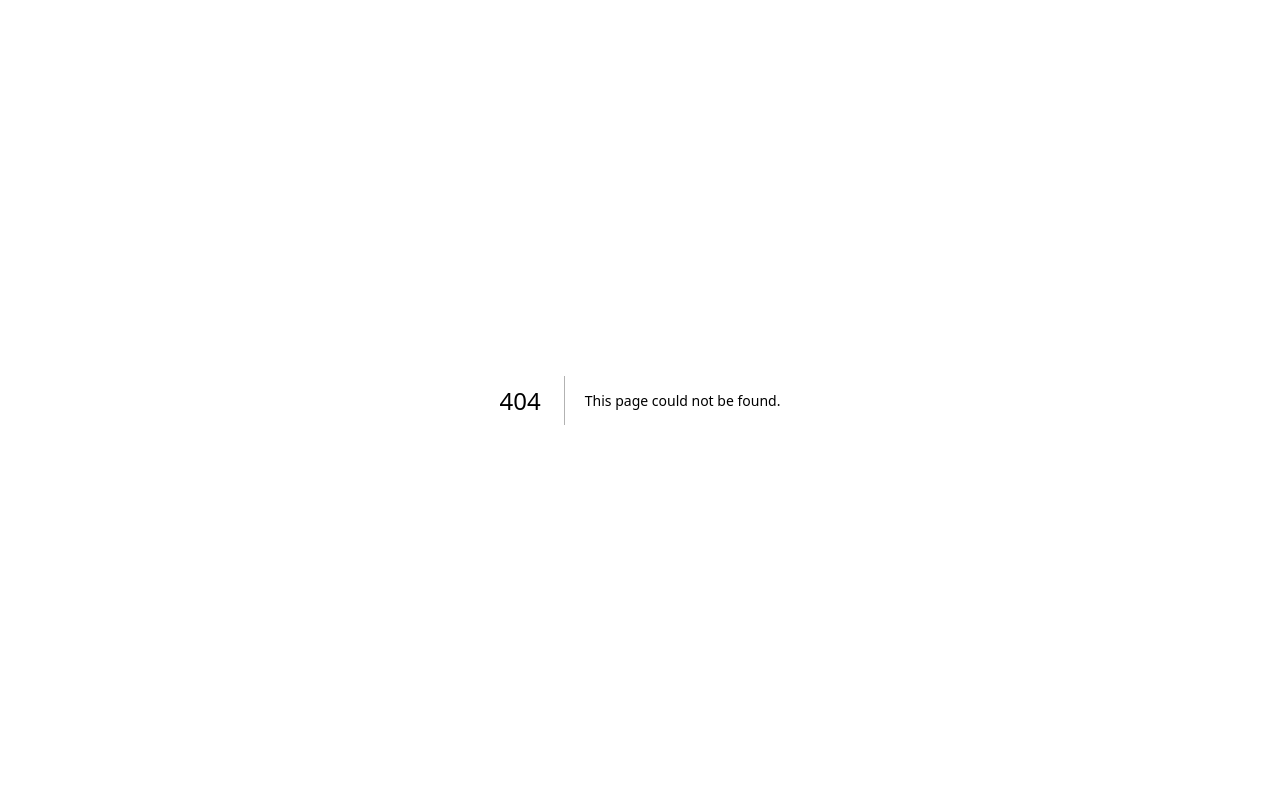
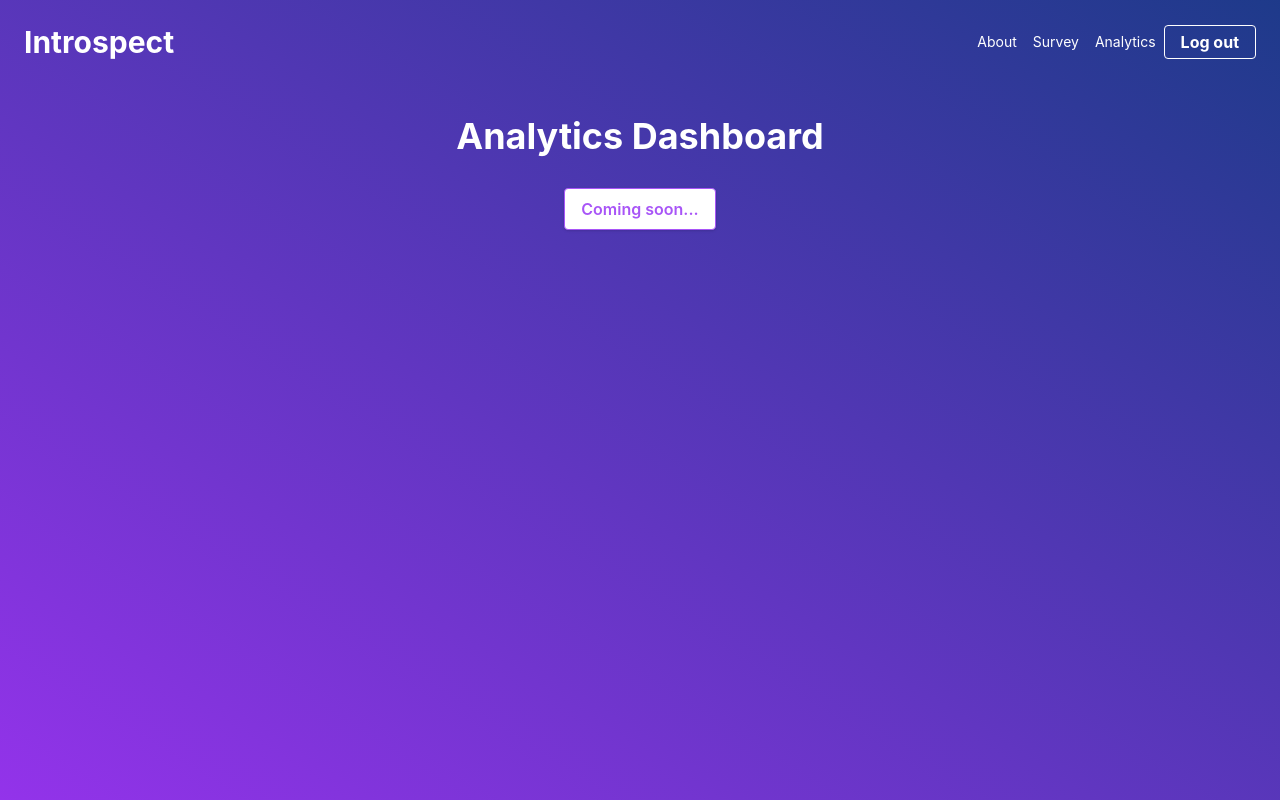
Before and after one commit to jbenite2/Introspect, a Next.js app: page /analytics in a window 1280 px wide. Before the commit this address had no page. Built offline with nearby package versions, Linux system fonts and the light colour scheme.

Commit message:
analytics botton in navbar being weird

```diff
--- /dev/null
+++ b/pages/analytics.js
@@ -0,0 +1,23 @@
+import React from 'react';
+import Navbar from './components/navbar/navbar';
+
+function AnalyticsPage() {
+  return (
+    <div className="bg-gradient-to-tr from-purple-600 to-blue-900 min-h-screen">
+      <Navbar />
+      <div className="flex flex-col items-center justify-center h-full">
+        <div className="w-full max-w-[500px]">
+        </div>
+        <h1 className="text-white text-4xl font-bold my-4 lg:my-8 lg:px-4 text-center">
+          Analytics Dashboard
+        </h1>
+
+        <button className="bg-white hover:bg-gray-100 text-purple-500 font-semibold py-2 px-4 border border-purple-500 rounded shadow">
+          Coming soon...
+        </button>
+      </div>
+    </div>
+  );
+}
+
+export default AnalyticsPage;
--- a/pages/components/navbar/navbar.js
+++ b/pages/components/navbar/navbar.js
@@ -76,13 +76,13 @@ function Navbar() {
                 About
               </a>
               <a
-                href="#"
+                href="/survey/instructions"
                 className="block mt-4 lg:inline-block lg:mt-0 text-white hover:text-white mr-4"
               >
                 Survey
               </a>
               <a
-                href="#"
+                href="/analytics"
                 className="block mt-4 lg:inline-block lg:mt-0 text-white hover:text-white"
               >
                 Analytics
```
